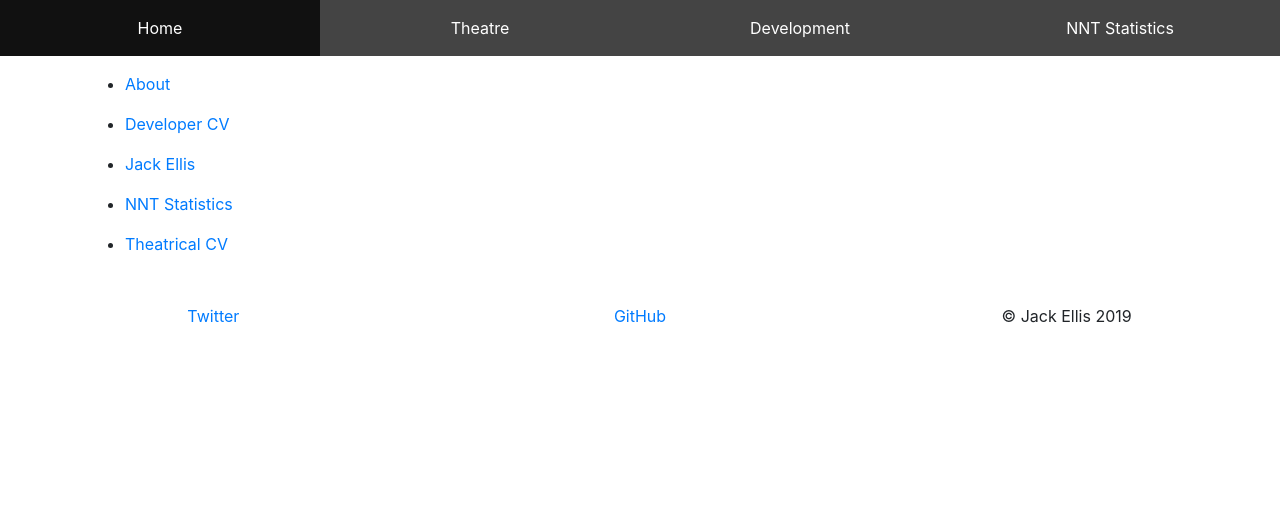
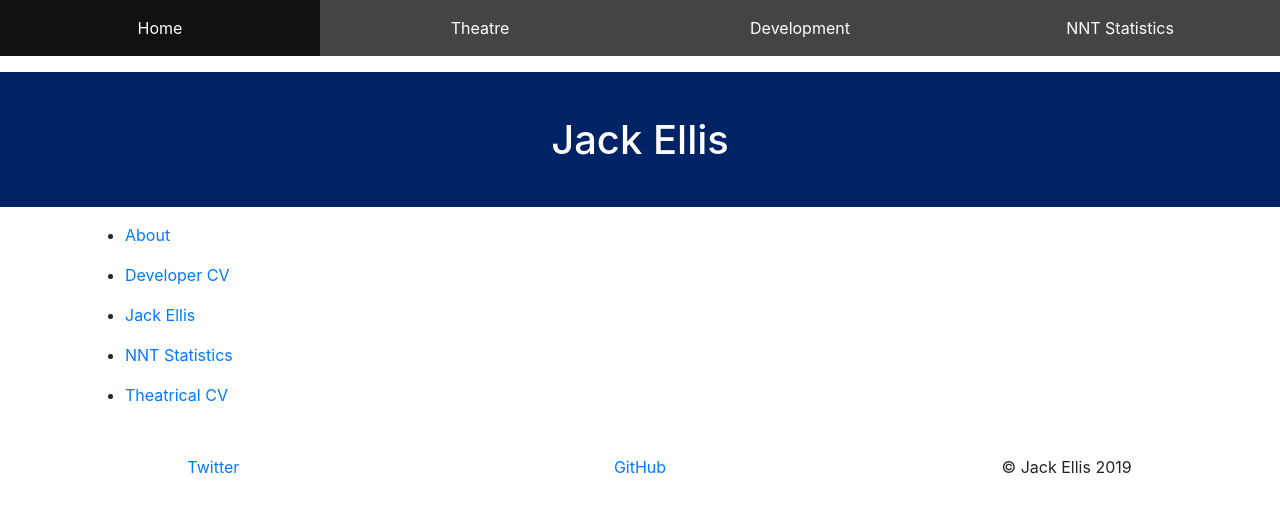
Before and after one commit to GingertronMk1/gingertronmk1.github.io, a Jekyll site: the page built from index.md, in a window 1280 px wide. Shown: the top 513 px of the page. Built offline with Jekyll 4.4.1, drawn with Linux system fonts in a browser that asks for light colours.

Commit message:
Added default hero to default layout

```diff
--- a/_layouts/default.html
+++ b/_layouts/default.html
@@ -11,6 +11,22 @@
   <body>
     {% include header.html %}
 
+    {% if page.title %}
+    <div class="container-fluid
+            row
+            text-center
+            align-items-center
+            mx-auto
+            px-auto
+            mb-3
+            hero"
+            >
+            <div class="col-12">
+              <h1 class="my-auto py-auto text-white">{{ page.title }}</h1>
+            </div>
+    </div>
+    {% endif %}
+
     <div class="container row mx-auto px-auto">
     {{ content }}
     </div>
```
